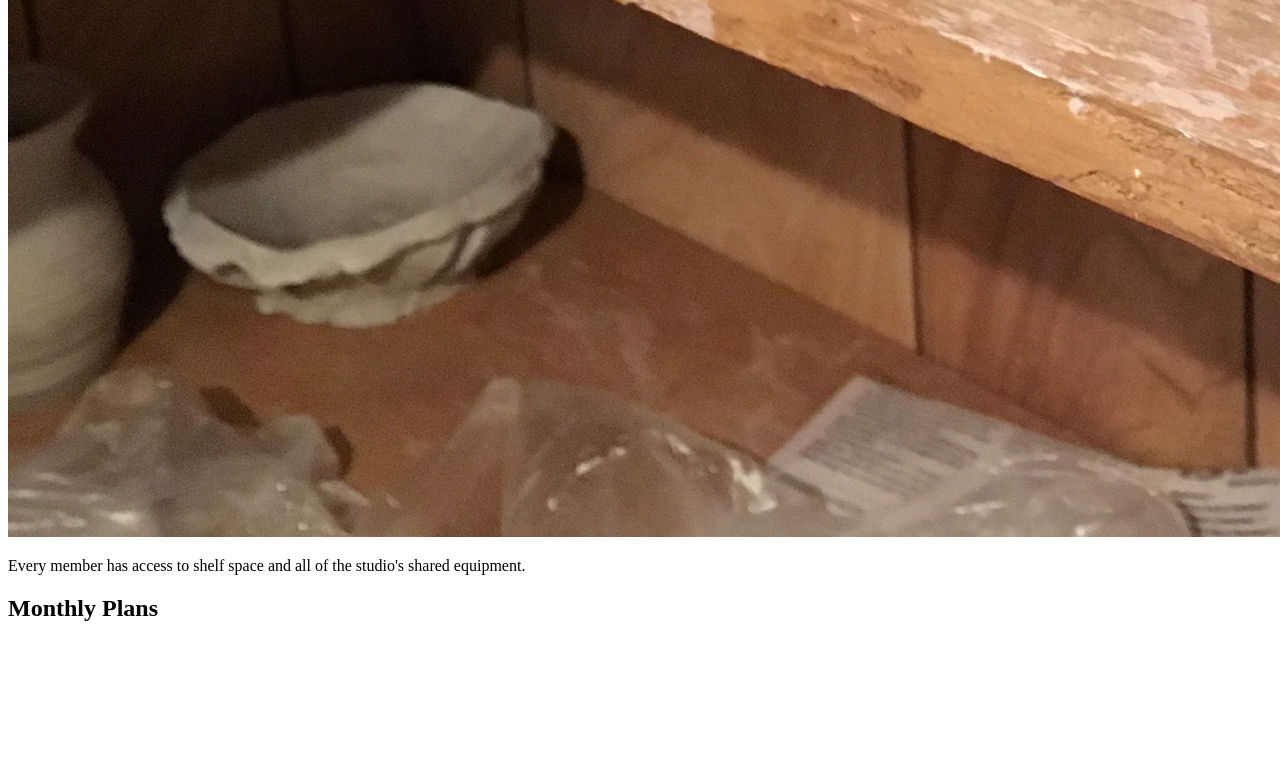
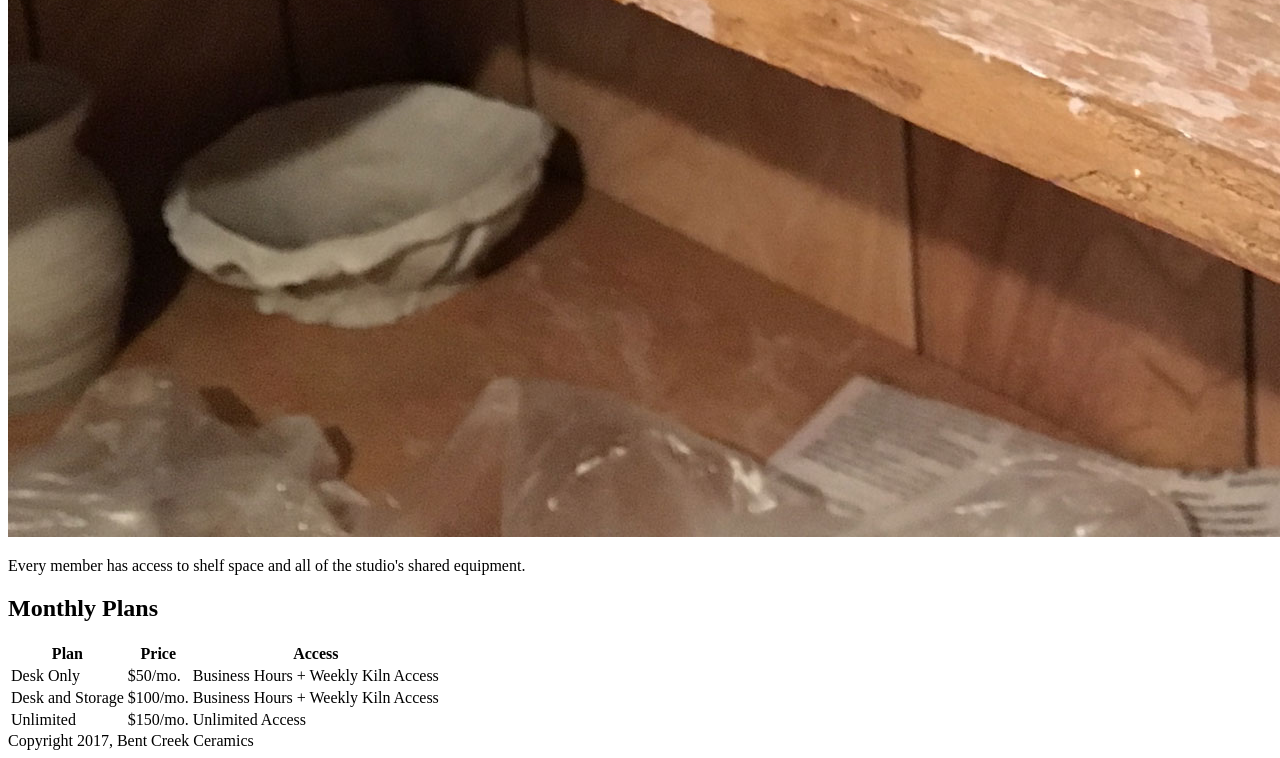
Before and after one commit to deansy11/WEEK-1, a plain HTML site: page about.html in a window 1280 px wide. Shown: the part 3202-3960 px from the top of the page. Before the commit the page ends 3852 px from the top, so only its background shows below. Drawn offline with Linux system fonts and the light colour scheme.

Commit message:
Added table on about

```diff
--- a/about.html
+++ b/about.html
@@ -42,12 +42,35 @@
             <header id="monthly-plans">
               <h2>Monthly Plans</h2>
               <table>
-
+                <tr>
+                  <th>Plan</th>
+                  <th>Price</th>
+                  <th>Access</th>
+                </tr>
+                <tr>
+                  <td>Desk Only</td>
+                  <td>$50/mo.</td>
+                  <td>Business Hours + Weekly Kiln Access</td>
+                </tr>
+                <tr>
+                  <td>Desk and Storage</td>
+                  <td>$100/mo.</td>
+                  <td>Business Hours + Weekly Kiln Access</td>
+                </tr>
+                <tr>
+                  <td>Unlimited</td>
+                  <td>$150/mo.</td>
+                  <td>Unlimited Access</td>
+                </tr>
               </table>
-
             </header>
 
 
           </section>
 
         </div>
+        <footer id="site-footer">
+          <span>Copyright 2017, Bent Creek Ceramics</span>
+        </footer>
+      </body>
+</html>
```
Lines whose indentation alone changed are shown as unchanged.
